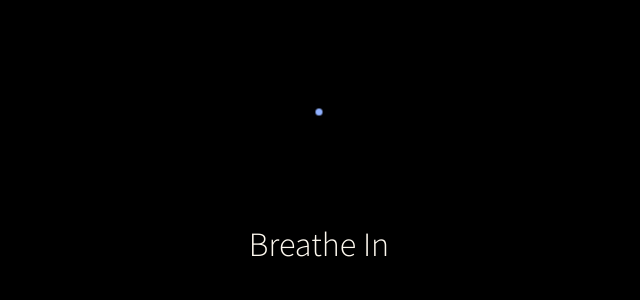
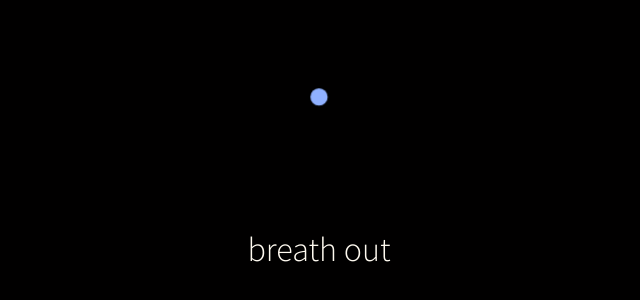
Before and after one commit to snturk/thing, a Vue app: page /meditation in a window 1280 px wide. Shown: the part 226-526 px from the top of the page, without its empty margins (321-961 px from the left). Built offline with nearby package versions, Linux system fonts and the light colour scheme.

Commit message:
added new animations
background color and message is changing now.

```diff
--- a/src/views/Meditation.vue
+++ b/src/views/Meditation.vue
@@ -1,10 +1,12 @@
 <template>
   <div id="app">
-    <div id="circle">
+    <div id="mediContainer">
+      <div id="circle">
 
-    </div>
-    <div id="message">
-      Breathe In
+      </div>
+      <div id="message">
+        {{message}}
+      </div>
     </div>
   </div>
 </template>
@@ -13,41 +15,78 @@
 export default {
   data(){
     return{
+      message: "breath in",
 
+    }
+  },
+  methods: {
+    changeMsg(){
+        if(this.message == "breath in"){
+          this.message = "breath out"
+        }else{
+          this.message = "breath in"
+        }
     }
   },
   created(){
     document.body.style.background = "black";
-  }
+    setInterval(()=>{
+      this.changeMsg();
+
+    }, 4000)
+  },
+
 }
 </script>
 
 <style scoped>
+#mediContainer{
+  top: 0;
+  left: 0;
+  width: 100%;
+  height: 100%;
+  position: absolute;
+  animation-name: body;
+  animation-duration: 8s;
+  animation-iteration-count: infinite;
+}
+@keyframes body {
+  0% {background-color: black}
+  50% {background-color: rgb(124, 13, 35)}
+  100% {background-color: black}
+}
+
 #circle{
   margin: auto;
-  margin-top: 22%;
+  margin-top: 19%;
   width: fit-content;
   background-color: #90b1ff;
   border-radius: 50%;
-  padding: 60px;
-  transition-duration: 7000ms;
+  padding: 80px;
+  box-shadow: 2px 2px 14px black;
   animation-name: circle;
   animation-duration: 8s;
   animation-iteration-count: infinite;
 }
-#circle:hover{
-  transform: scale(0.05);
-}
 @keyframes circle{
-  0% {transform: scale(0.05)}
-  50% {transform: scale(1)}
-  100% {transform: scale(0.05)}
+  0% {transform: scale(0.1)}
+  50% {transform: scale(1);}
+  100% {transform: scale(0.1)}
 }
 
 #message{
   font-family: 'Source Sans Pro', sans-serif;
   font-size: 34px;
   margin-top: 4%;
+  animation-name: message;
+  animation-duration: 4s;
+  animation-iteration-count: infinite;
+}
+@keyframes message{
+  0% {opacity: 1}
+  96% {opacity: 1}
+  98% {opacity: 0}
+  100% {opacity: 1}
 }
 
 </style>
```
